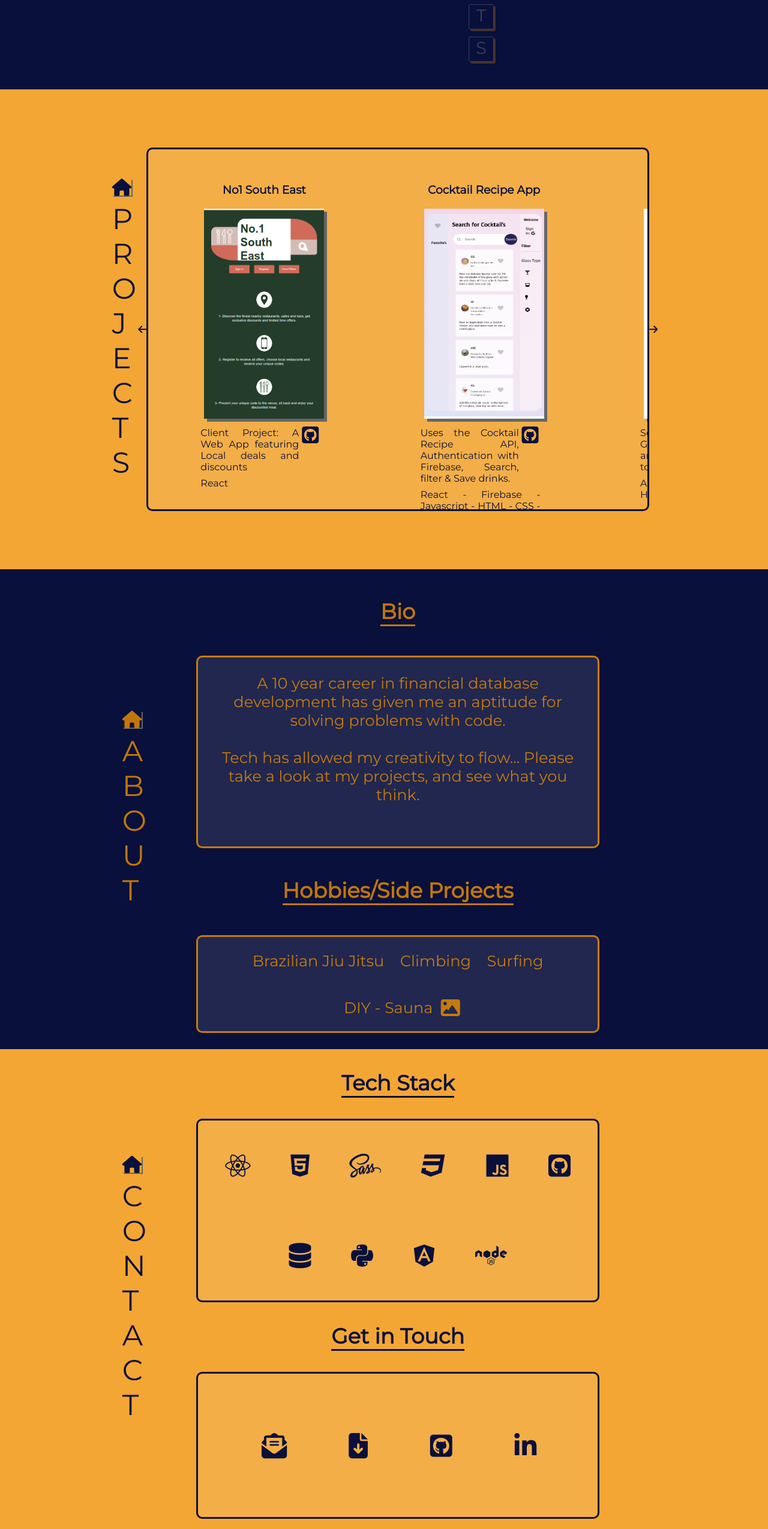
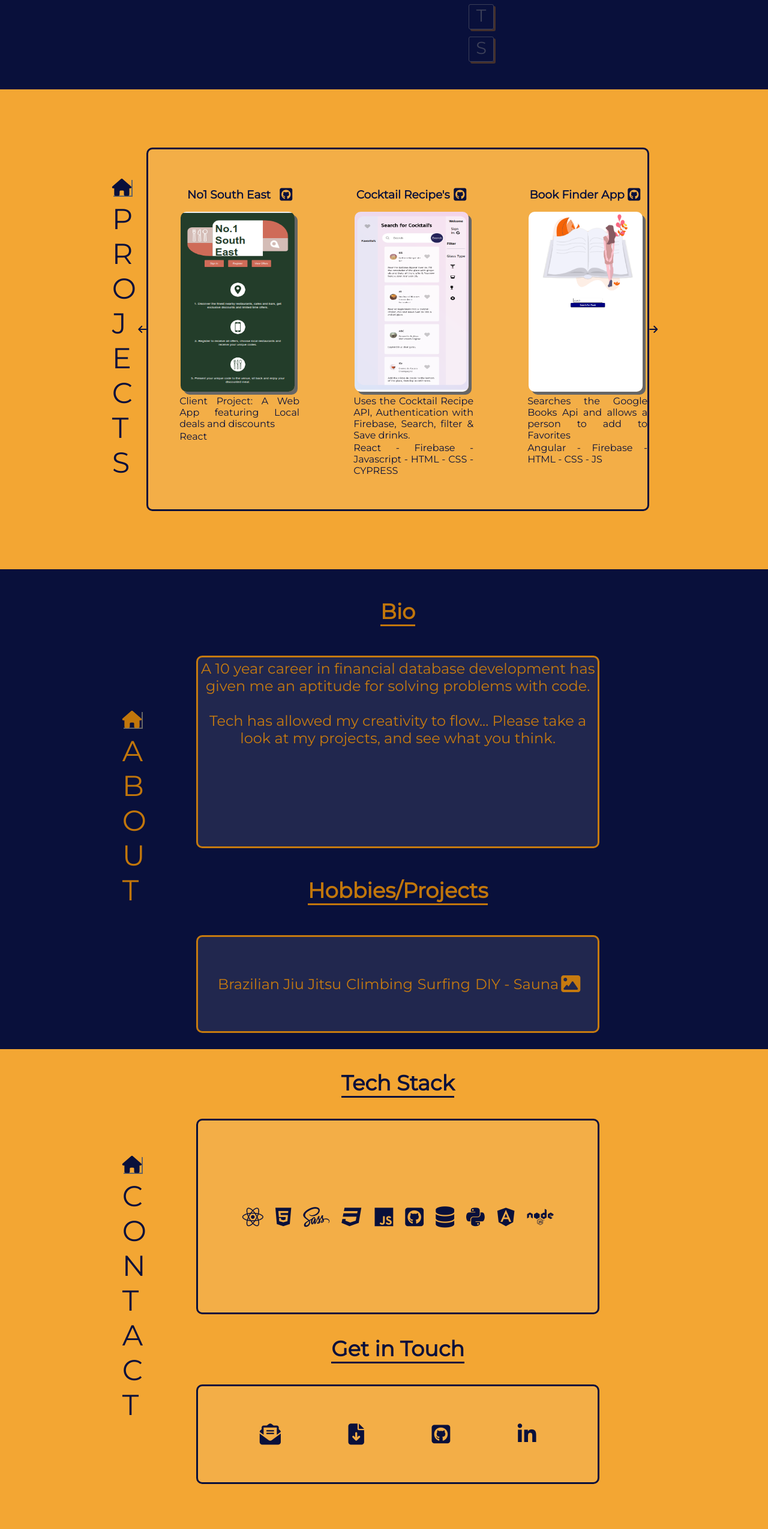
Before and after one commit to joecalleya/portfiolio, a plain HTML site: page index.html in a window 1280 px wide. Shown: the part 651-3200 px from the top of the page at 60% size. Drawn offline with Linux system fonts and the light colour scheme.

Commit message:
madde project detail standard pxl 0 changed git link to top

```diff
--- a/data/dist/projects.dev.js
+++ b/data/dist/projects.dev.js
@@ -12,7 +12,7 @@ var projectItemsArray = [{
   webLink: "https://no1southeast.web.app/",
   image: "images/no1southeast.png"
 }, {
-  name: "Cocktail Recipe App",
+  name: "Cocktail Recipe's",
   description: "Uses the Cocktail Recipe API, Authentication with Firebase, Search, filter & Save drinks.",
   techStack: "React - Firebase - Javascript - HTML - CSS - CYPRESS",
   gitHubLink: "https://github.com/joecalleya/cocktail-api-app",
--- a/data/projects.js
+++ b/data/projects.js
@@ -6,7 +6,7 @@ export const projectItemsArray = [{
     webLink: "https://no1southeast.web.app/",
     image: "images/no1southeast.png"
 }, {
-    name: "Cocktail Recipe App",
+    name: "Cocktail Recipe's",
     description: "Uses the Cocktail Recipe API, Authentication with Firebase, Search, filter & Save drinks.",
     techStack: "React - Firebase - Javascript - HTML - CSS - CYPRESS",
     gitHubLink: "https://github.com/joecalleya/cocktail-api-app",
--- a/dist/main.dev.js
+++ b/dist/main.dev.js
@@ -26,7 +26,7 @@ scrollButtons();
 var createHTML = function createHTML(webLink, name, description, image, gitHubLink, techStack) {
   //this function will take the html template from the projects section and add the JSON project data in data/projects.
   var projectElementSelection = document.querySelector('.projects__container');
-  projectElementSelection.innerHTML += "<div class=\"project__detail\">\n        <h1>".concat(name, "</h1>\n\n                                            <a href=").concat(webLink, ">\n                                                <img class=\"project__detail__image\" src=").concat(image, " alt=\"").concat(name, "\">\n                                            </a>\n                                            <div class=\"project__detail__text__git\">\n                                            <p class=\"project__text\">").concat(description, "</p>\n                                            <a href=").concat(gitHubLink, " target=\"_blank\" rel=\"noopener noreferrer\">\n                                            <i class=\"fab fa-github-square\"></i></a>\n                                            </div>\n                                            <p> ").concat(techStack, "</p>\n                                        </div> ");
+  projectElementSelection.innerHTML += "<div class=\"project__detail\">\n                                            <div class=\"project__detail__text__git\">\n                                            <h1>".concat(name, "</h1>\n                                            <a href=").concat(gitHubLink, " target=\"_blank\" rel=\"noopener noreferrer\">\n                                            <i class=\"fab fa-github-square\"></i></a>\n                                            </div>\n                                            <a href=").concat(webLink, ">\n                                                <img class=\"project__detail__image\" src=").concat(image, " alt=\"").concat(name, "\">\n                                            </a>\n                                            <p class=\"project__text\">").concat(description, "</p>\n\n                                            <p> ").concat(techStack, "</p>\n                                        </div> ");
 };
 
 _projects.projectItemsArray.map(function (item) {
--- a/index.html
+++ b/index.html
@@ -104,7 +104,7 @@
                     Please take a look at my projects, and see what you think.
                 </p>
             </div>
-            <h1>Hobbies/Side Projects</h1>
+            <h1>Hobbies/Projects</h1>
             <div class="about__container__hobbies">
                     <li>Brazilian Jiu Jitsu</li>
                     <li>Climbing</li>
--- a/main.js
+++ b/main.js
@@ -25,17 +25,17 @@ const createHTML = (webLink, name, description, image, gitHubLink, techStack) =>
     //this function will take the html template from the projects section and add the JSON project data in data/projects.
     const projectElementSelection = document.querySelector('.projects__container');
     projectElementSelection.innerHTML +=
-        `<div class="project__detail">
-        <h1>${name}</h1>
-
+                                            `<div class="project__detail">
+                                            <div class="project__detail__text__git">
+                                            <h1>${name}</h1>
+                                            <a href=${gitHubLink} target="_blank" rel="noopener noreferrer">
+                                            <i class="fab fa-github-square"></i></a>
+                                            </div>
                                             <a href=${webLink}>
                                                 <img class="project__detail__image" src=${image} alt="${name}">
                                             </a>
-                                            <div class="project__detail__text__git">
                                             <p class="project__text">${description}</p>
-                                            <a href=${gitHubLink} target="_blank" rel="noopener noreferrer">
-                                            <i class="fab fa-github-square"></i></a>
-                                            </div>
+
                                             <p> ${techStack}</p>
                                         </div> `
 };
--- a/sass/abstracts/_variables.scss
+++ b/sass/abstracts/_variables.scss
@@ -7,6 +7,6 @@ $sub-heading-text-size: 220%;
 $background-2:rgba(240, 240, 240, 0.1);
 $background-3:rgba(240, 144, 0, 0.6);
 $section__container_width: 65%;
-$normal-text-font-size: 160%;
+$normal-text-font-size: 150%;
 $min-height-pixels: 640px;
 $min-width-pixels: 330px;
--- a/styles.scss
+++ b/styles.scss
@@ -135,7 +135,6 @@ section.projects {
     align-items: center;
     width: 100%;
     height: 100%;
-    min-height: $min-height-pixels;
     background-color: $text-colour;
     color: $background-colour;
 
@@ -161,16 +160,17 @@ section.projects {
 
 
         .project__detail {
-            padding: 1% 10% 2% 10%;
+            margin: 50px;
+            width: 225px;
+            min-width: 190px;
             height: 500px;
-            width: 250px;
-            min-width: 200px;
-
 
             img.project__detail__image {
-                margin: 5%;
+                margin: 4px;
                 width: 100%;
-                height: 70%;
+                height: 300px;
+                border-radius: 10px;
+
                 box-shadow: 5px 5px #666;
             }
 
@@ -189,7 +189,6 @@ section.projects {
             h1 {
                 white-space: normal;
                 width: 200px;
-                margin: 5%;
                 text-align: center;
 
             }
@@ -197,19 +196,20 @@ section.projects {
             .project__detail__text__git {
                 display: flex;
                 flex-direction: row;
+                align-items:center;
+                height: 50px;
 
             }
 
             i {
-                padding: 3%;
-                font-size: 200%;
+                font-size: 150%;
 
             }
 
             p {
                 white-space: normal;
                 width: 200px;
-                margin: 2%;
+                margin: 2px;
                 text-align: justify;
 
             }
@@ -223,6 +223,7 @@ section.about {
     flex-direction: row;
     justify-content: center;
     align-content: center;
+    min-width: $min-width-pixels;
     min-height: $min-height-pixels;
     width: 100%;
     height: 100%;
@@ -257,13 +258,10 @@ section.about {
 
             .about__container__bio__text {
                 font-size: $normal-text-font-size;
-                margin: 4%;
+                margin: 4px;
                 text-align: center;
                 border-radius: 10px;
-
             }
-
-
         }
 
         .about__container__hobbies {
@@ -282,7 +280,7 @@ section.about {
             li {
                 font-size: $normal-text-font-size;
                 list-style-type: none;
-                margin: 2%;
+                margin: 4px;
             }
         }
 
@@ -303,8 +301,9 @@ section.contact {
     flex-direction: row;
     justify-content: center;
     align-content: center;
+    min-width: $min-width-pixels;
+    min-height: $min-height-pixels;
     width: 100%;
-    min-height: 600px;
     height: 100%;
     background-color: $text-colour;
     color: $background-colour;
@@ -331,8 +330,8 @@ section.contact {
         width: $section__container_width;
 
         i {
-            font-size: 120%;
-            margin: 5%;
+            font-size: 100%;
+            margin: 10px;
 
             &:hover {
                 transform: scale(1.2);
@@ -342,7 +341,7 @@ section.contact {
 
 
         .contact__container__fontawesome {
-            height: 50%;
+            height: 40%;
             width: 80%;
             display: flex;
             flex-direction: row;
@@ -355,9 +354,8 @@ section.contact {
             border-radius: 10px;
         }
         .contact__container__getintouch {
-            height: 40%;
+            height: 20%;
             width: 80%;
-            margin-bottom: 2%;
             display: flex;
             flex-direction: row;
             justify-content: space-evenly;
@@ -371,19 +369,28 @@ section.contact {
     }
 }
 //media query for mobile
-            @media (max-width: 600px) {
+            @media (max-width: 600px), (max-height: 700px){
                 section.grid-background {
                     transform: scale(0.6);
-                    // font-size: 80%;
+                }
+
+                .projects {
+                    .projects__container {
+                        .project__detail {
+                            margin: 15px !important;
+
+                        }
+                    }
                 }
                     .about {
                         .about__container{
-                            .about__container__bio {
-                                font-size: 65%;
-                            }
-                            .about__container__hobbies{
-                                font-size: 65%;
-                            }
+                            font-size: 65%;
                         }
                 }
+                .contact {
+                    .contact__container {
+                        font-size: 65%;
+
+                    }
+                }
         }
```
Also changed, not shown: styles.css.
